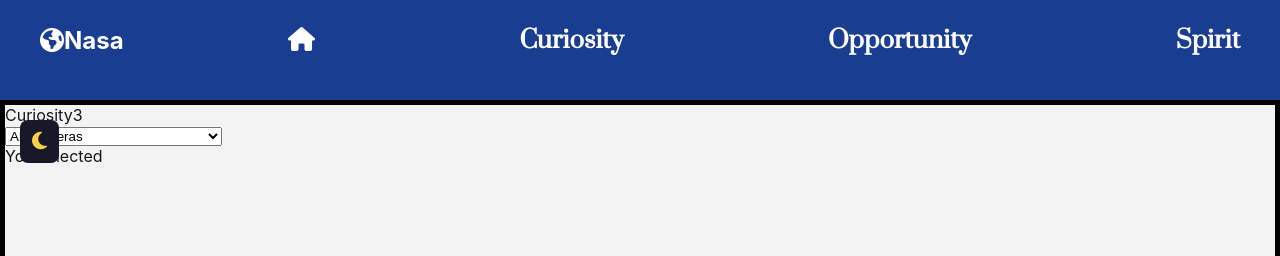
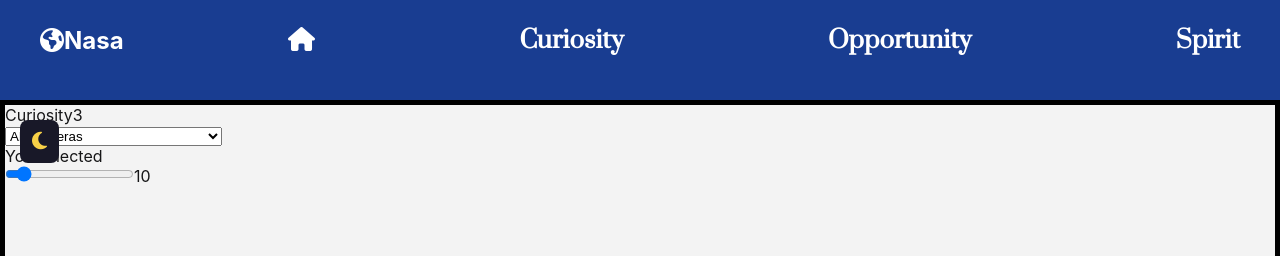
Before and after one commit to afcastaneda223/nasa_mars_rover_app, a React (Create React App) app: page /curiosity in a window 1280 px wide. Shown: the top 256 px of the page. Built offline with nearby package versions, Linux system fonts and the light colour scheme.

Commit message:
add sol date range picker

```diff
--- a/src/components/elements/SolDate.js
+++ b/src/components/elements/SolDate.js
@@ -1,7 +1,20 @@
-import React from 'react';
+import React, { useState } from 'react';
 
 const SolDate = () => {
-  return <div></div>;
+  const [sol, setSol] = useState(10);
+
+  const handleChange = (e) => {
+    setSol(e.target.value);
+  };
+
+  return (
+    <div className="slidecontainer">
+      <div>
+        <input type="range" minValue={0} maxValue={100} value={sol} onChange={handleChange} />
+        {sol}
+      </div>
+    </div>
+  );
 };
 
 export default SolDate;
--- a/src/components/landings/Curiosity.js
+++ b/src/components/landings/Curiosity.js
@@ -1,5 +1,6 @@
 import React from 'react';
 import CuriosityCam from '../elements/CuriosityCam';
+import SolDate from '../elements/SolDate';
 
 const Curiosity = () => {
   const int = 3;
@@ -8,6 +9,7 @@ const Curiosity = () => {
       Curiosity
       {int}
       <CuriosityCam />
+      <SolDate />
     </div>
   );
 };
```
